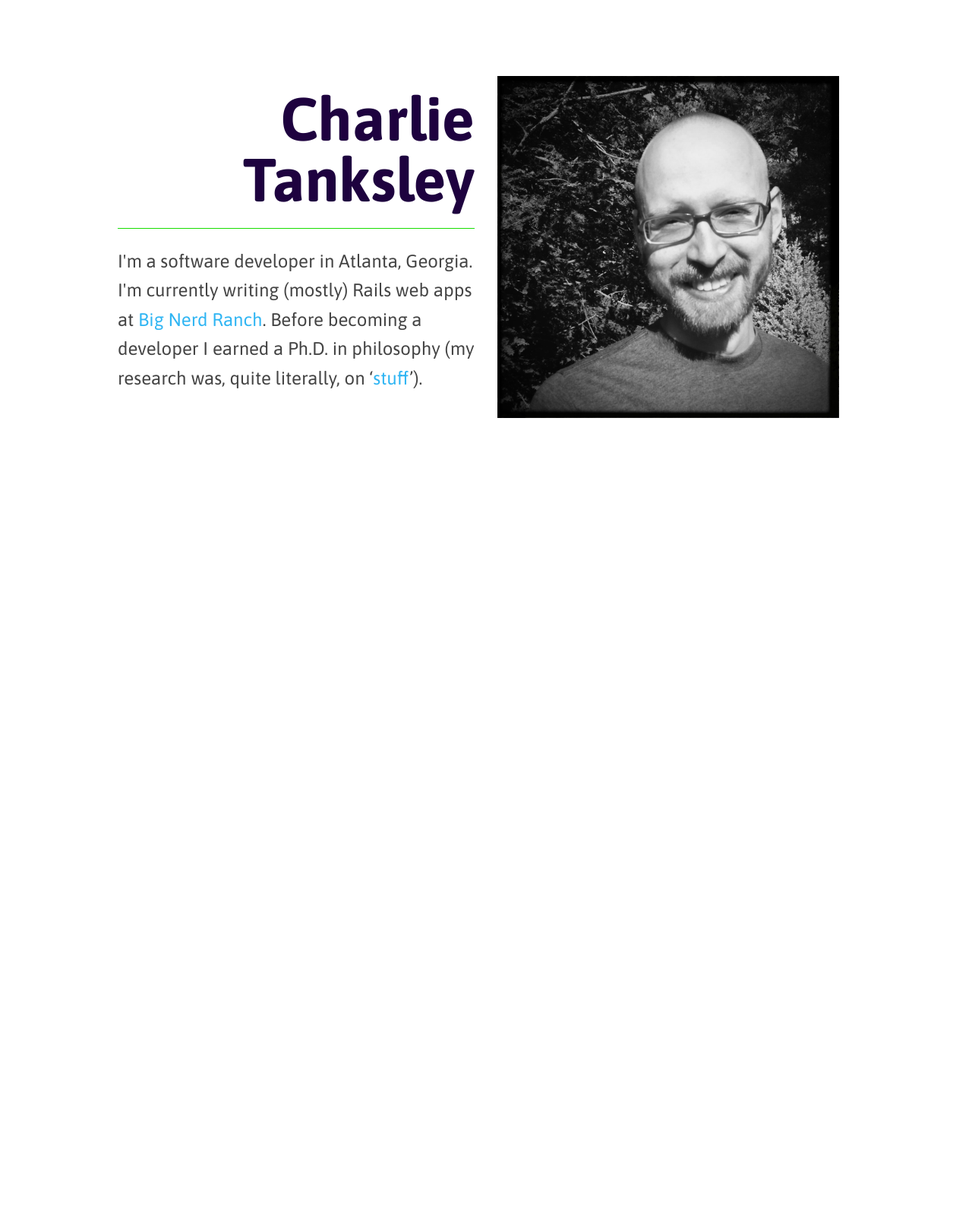
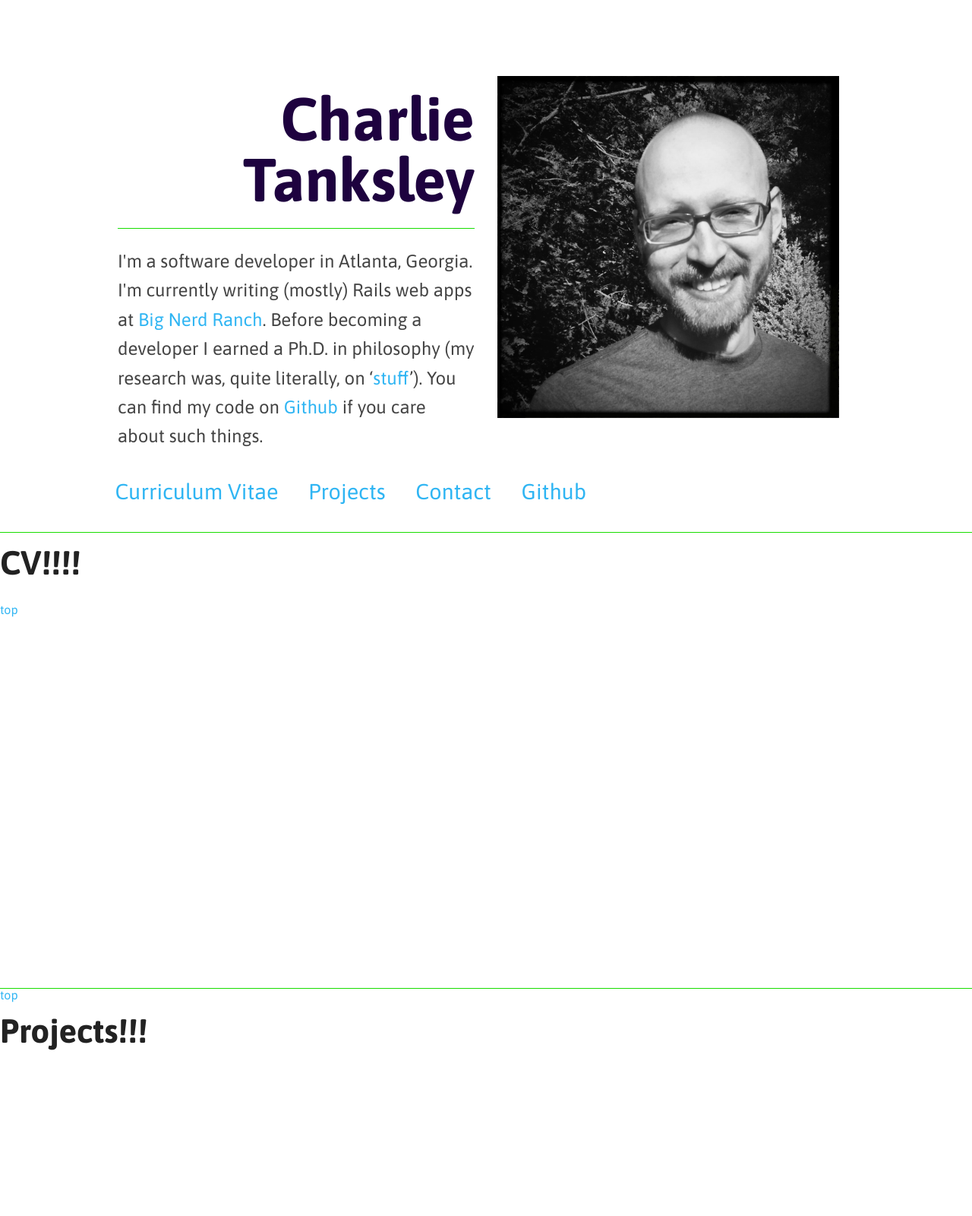
Before and after one commit to charlietanksley/charlietanksley.github.io, a website: page index.html in a window 1280 px wide. Shown: the top 1600 px of the page at 76% size. Before the commit the page ends 800 px from the top, so only its background shows below. Drawn offline with nearby package versions, Linux system fonts and the light colour scheme; files that its build step writes are made by us from their sources.

Commit message:
split css files up; start basic section layout

```diff
--- a/index.html
+++ b/index.html
@@ -11,8 +11,10 @@
   <link href='http://fonts.googleapis.com/css?family=Asap:400,700,400italic,700italic' rel='stylesheet' type='text/css'>
 </head>
 
-<body>
-  <div class="row splash">
+<body id="home">
+
+  <section class="splash">
+    <div class="row">
       <div class="columns large-6">
         <div>
           <h1 class="name">Charlie<br />Tanksley</h1>
@@ -23,8 +25,11 @@
             writing (mostly) Rails web apps
             at <a href="http://www.bignerdranch.com">Big Nerd Ranch</a>.
             Before becoming a developer I earned a Ph.D. in philosophy
-          (my research was, quite literally,
-          on &lsquo;<a href="http://philpapers.org/rec/TANTMC">stuff</a>&rsquo;).
+            (my research was, quite literally, on
+            &lsquo;<a href="http://philpapers.org/rec/TANTMC">stuff</a>&rsquo;).
+            You can find my code
+            on <a href="https://github.com/charlietanksley">Github</a>
+            if you care about such things.
           </p>
         </div>
       </div>
@@ -32,5 +37,45 @@
       <div class="columns large-6">
         <img class="main-photo" src="img/me.jpg" alt="Charlie Tanksley" height="450" width="450" />
       </div>
+    </div>
+
+    <div class="row">
+      <nav class="columns large-12 nav">
+        <ul class="inline-list">
+          <li>
+            <a href="#curriculum-vitae">Curriculum Vitae</a>
+          </li>
+          <li>
+            <a href="#projects">Projects</a>
+          </li>
+          <li>
+            <a href="#contact">Contact</a>
+          </li>
+          <li>
+            <a href="https://github.com/charlietanksley">Github</a>
+          </li>
+        </ul>
+      </nav>
+    </div>
+  </section>
+
+  <section class="curriculum-vitae" id="curriculum-vitae">
+    <h1>CV!!!!</h1>
+    <a href="#home">top</a>
+
+  </section>
+
+  <section class="projects" id="projects">
+    <a href="#home">top</a>
+    <h1>Projects!!!</h1>
+
+  </section>
+
+  <section class="contact" id="contact">
+    <a href="#home">top</a>
+    <h1>Contact</h1>
+
+  </section>
+
 </body>
 </html>
--- /dev/null
+++ b/src/css/core/layout.scss
@@ -0,0 +1,3 @@
+section {
+  min-height: 600px;
+}
--- /dev/null
+++ b/src/css/core/settings.scss
@@ -0,0 +1,8 @@
+$black: #222222;
+$black-light: #444444;
+
+$purple: #1E023F;
+$yellow: #E1C829;
+$blue: #2FB5F3;
+$pink: #FC82C3;
+$green: #18DD00;
--- a/src/css/main.scss
+++ b/src/css/main.scss
@@ -1,50 +1,32 @@
-$black: #222222;
-$black-light: #444444;
-
-$purple: #1E023F;
-$yellow: #E1C829;
-$blue: #2FB5F3;
-$pink: #FC82C3;
-$green: #18DD00;
-
-$primary-color: $blue;
-$secondary-color: #e9e9e9;
-$alert-color: $pink;
-$success-color: $green;
-
-$font-family: 'Asap', "Helvetica", Helvetica, Arial, sans-serif;
-$body-bg: #fff;
-$body-font-color: $black-light;
-$body-font-family: $font-family;
-
-$body-font-weight: normal;
-
-$header-font-family: $font-family;
-$header-font-weight: bold;
-$header-font-style: normal;
-$header-font-color: $black;
-$subheader-font-weight: 300;
+@import "core/settings";
+@import "variable_overrides";
 
 @import "normalize";
 @import "foundation/components/global";
 @import "foundation/components/grid";
+@import "foundation/components/inline-lists";
 @import "foundation/components/type";
 
-.splash {
-  margin-top: 100px;
+@import "core/layout";
+@import "modules/home_page";
 
-  .name {
-    font-size: 5em;
-    line-height: 1em;
-    text-align: right;
-    color: $purple;
-    padding-bottom: 0.3em;
-    border-bottom: 1px solid $green;
-    margin-bottom: 0.3em;
-  }
+%top-border {
+  border-top: 1px solid $green;
+}
+.nav {
+  font-size: 1.8em;
+  padding-left: 0.4em;
+  margin-left: 0;
+}
 
-  .blurb {
-    font-size: 1.5em;
-    line-height: 1.4em;
-  }
+.curriculum-vitae {
+  @extend %top-border;
 }
+
+.projects {
+  @extend %top-border;
+}
+
+.contact {
+  @extend %top-border;
+}
--- /dev/null
+++ b/src/css/modules/home_page.scss
@@ -0,0 +1,18 @@
+.splash {
+  margin-top: 100px;
+
+  .blurb {
+    font-size: 1.5em;
+    line-height: 1.4em;
+  }
+
+  .name {
+    font-size: 5em;
+    line-height: 1em;
+    text-align: right;
+    color: $purple;
+    padding-bottom: 0.3em;
+    border-bottom: 1px solid $green;
+    margin-bottom: 0.3em;
+  }
+}
--- /dev/null
+++ b/src/css/variable_overrides.scss
@@ -0,0 +1,17 @@
+$primary-color: $blue;
+$secondary-color: #e9e9e9;
+$alert-color: $pink;
+$success-color: $green;
+
+$font-family: 'Asap', "Helvetica", Helvetica, Arial, sans-serif;
+$body-bg: #fff;
+$body-font-color: $black-light;
+$body-font-family: $font-family;
+
+$body-font-weight: normal;
+
+$header-font-family: $font-family;
+$header-font-weight: bold;
+$header-font-style: normal;
+$header-font-color: $black;
+$subheader-font-weight: 300;
```
Also changed, not shown: src/css/modules/navigation.scss (added). Lines whose indentation alone changed are shown as unchanged.
